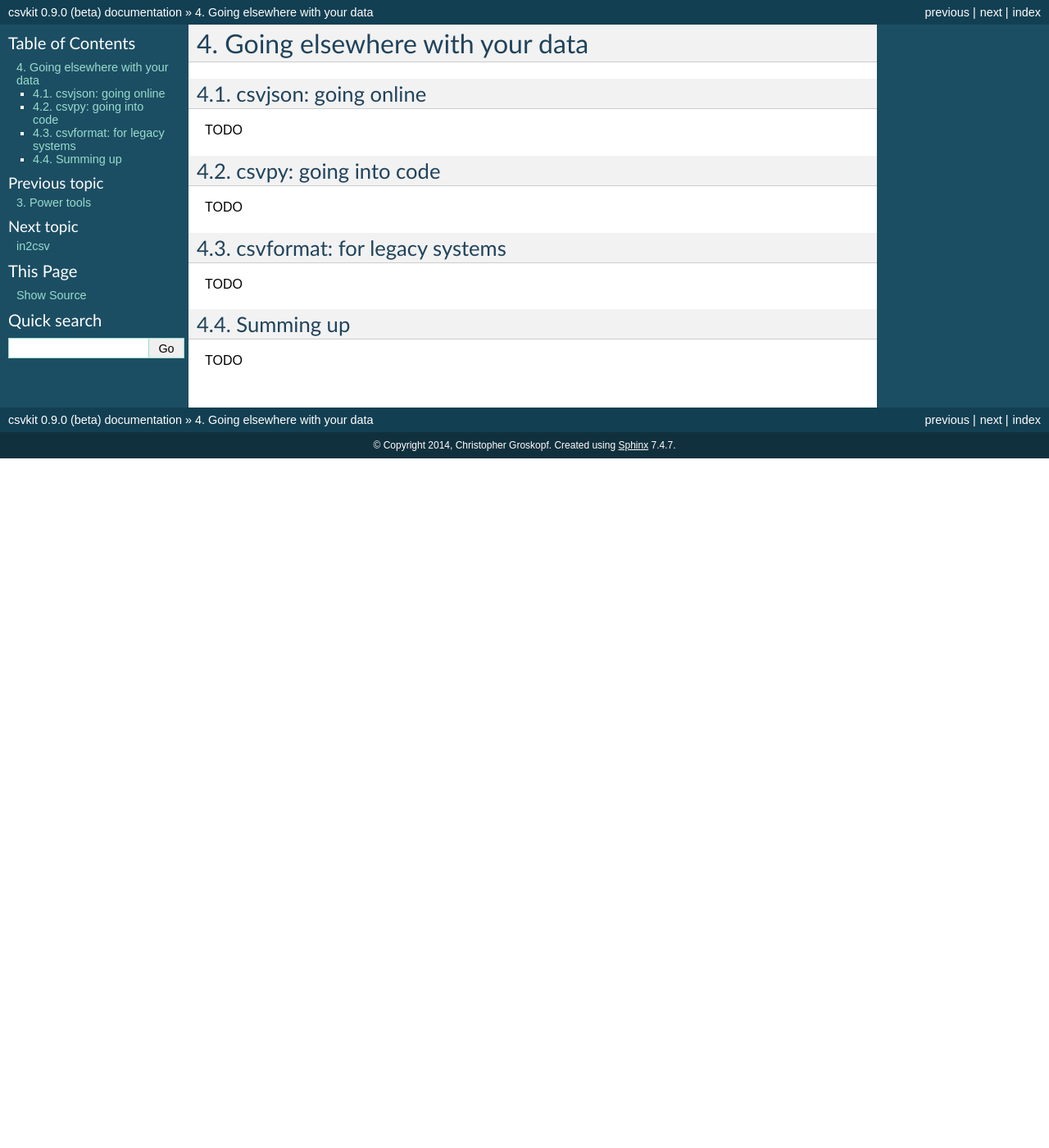
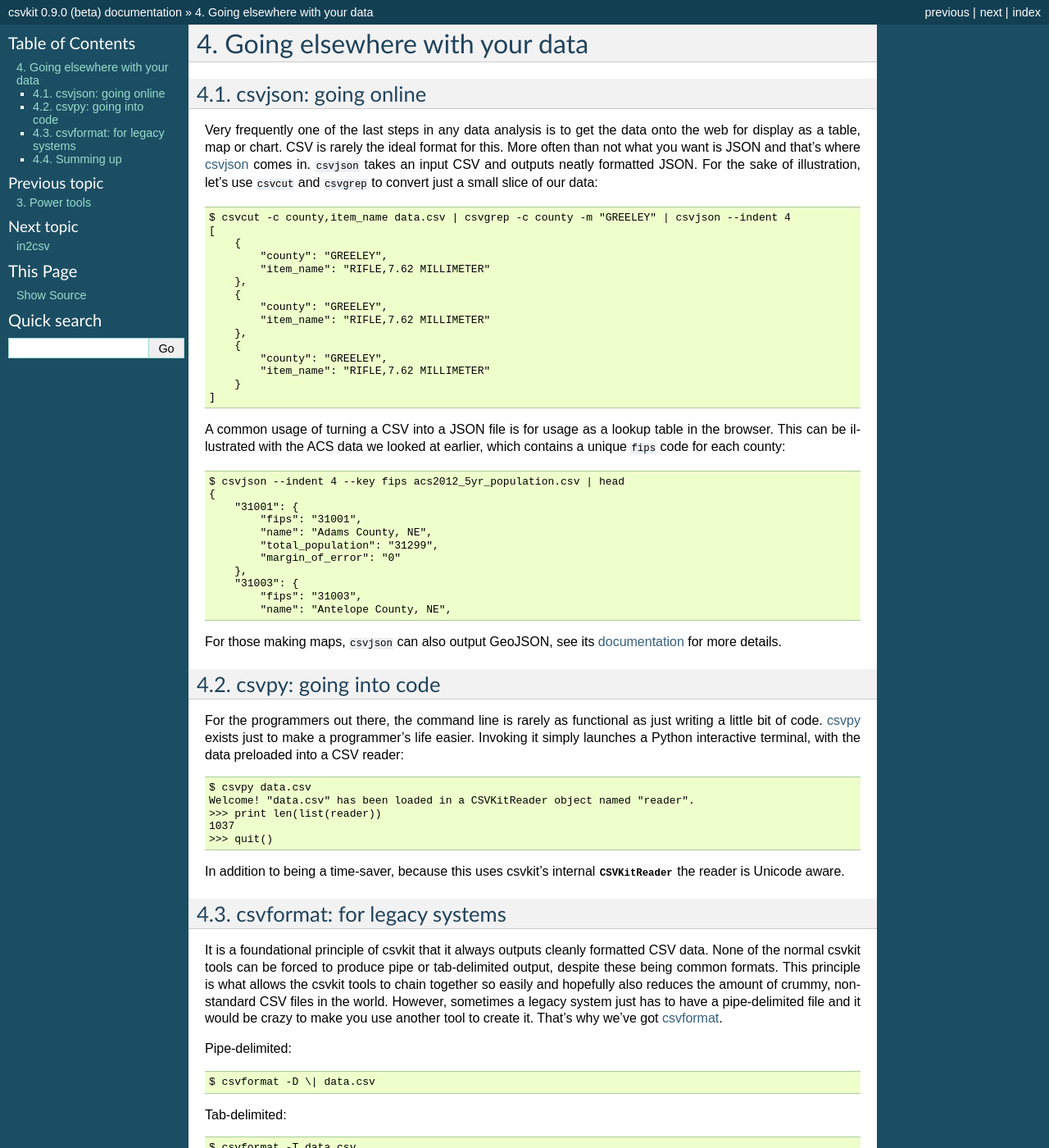
Before and after one commit to wireservice/csvkit, a Sphinx documentation site: the page built from docs/tutorial/4_going_elsewhere.rst, in a window 1280 px wide and 1400 px high. Shown: the whole window at 82% size. Built offline with Sphinx 7.4.7, drawn with Linux system fonts in a browser that asks for light colours; some of the changed text lies outside the part shown.

Commit message:
Finish tutorial. Closes #32.

```diff
--- a/docs/scripts/sql2csv.rst
+++ b/docs/scripts/sql2csv.rst
@@ -24,7 +24,7 @@ Executes arbitrary commands against a SQL database and outputs the results as a
       --db CONNECTION_STRING
                             An sqlalchemy connection string to connect to a
                             database.
-      -q QUERY, --query QUERY
+      --query QUERY
                             The SQL query to execute. If specified, it overrides
                             FILE and STDIN.
       -H, --no-header-row   Do not output column names.
--- a/docs/tutorial/4_going_elsewhere.rst
+++ b/docs/tutorial/4_going_elsewhere.rst
@@ -5,19 +5,79 @@ Going elsewhere with your data
 csvjson: going online
 =====================
 
-TODO
+Very frequently one of the last steps in any data analysis is to get the data onto the web for display as a table, map or chart. CSV is rarely the ideal format for this. More often than not what you want is JSON and that's where :doc:`/scripts/csvjson` comes in. ``csvjson`` takes an input CSV and outputs neatly formatted JSON. For the sake of illustration, let's use ``csvcut`` and ``csvgrep`` to convert just a small slice of our data::
+
+    $ csvcut -c county,item_name data.csv | csvgrep -c county -m "GREELEY" | csvjson --indent 4
+    [
+        {
+            "county": "GREELEY",
+            "item_name": "RIFLE,7.62 MILLIMETER"
+        },
+        {
+            "county": "GREELEY",
+            "item_name": "RIFLE,7.62 MILLIMETER"
+        },
+        {
+            "county": "GREELEY",
+            "item_name": "RIFLE,7.62 MILLIMETER"
+        }
+    ]
+
+A common usage of turning a CSV into a JSON file is for usage as a lookup table in the browser. This can be illustrated with the ACS data we looked at earlier, which contains a unique ``fips`` code for each county::
+
+    $ csvjson --indent 4 --key fips acs2012_5yr_population.csv | head
+    {
+        "31001": {
+            "fips": "31001",
+            "name": "Adams County, NE",
+            "total_population": "31299",
+            "margin_of_error": "0"
+        },
+        "31003": {
+            "fips": "31003",
+            "name": "Antelope County, NE",
+
+For those making maps, ``csvjson`` can also output GeoJSON, see its :doc:`documentation </scripts/csvjson>` for more details.
 
 csvpy: going into code
 ======================
 
-TODO
+For the programmers out there, the command line is rarely as functional as just writing a little bit of code. :doc:`/scripts/csvpy` exists just to make a programmer's life easier. Invoking it simply launches a Python interactive terminal, with the data preloaded into a CSV reader::
+
+    $ csvpy data.csv
+    Welcome! "data.csv" has been loaded in a CSVKitReader object named "reader".
+    >>> print len(list(reader))
+    1037
+    >>> quit()
+
+In addition to being a time-saver, because this uses csvkit's internal :class:`CSVKitReader` the reader is Unicode aware.
 
 csvformat: for legacy systems
 =============================
 
-TODO
+It is a foundational principle of csvkit that it always outputs cleanly formatted CSV data. None of the normal csvkit tools can be forced to produce pipe or tab-delimited output, despite these being common formats. This principle is what allows the csvkit tools to chain together so easily and hopefully also reduces the amount of crummy, non-standard CSV files in the world. However, sometimes a legacy system just has to have a pipe-delimited file and it would be crazy to make you use another tool to create it. That's why we've got :doc:`/scripts/csvformat`.
+
+Pipe-delimited::
+
+    $ csvformat -D \| data.csv
+
+Tab-delimited::
+
+    $ csvformat -T data.csv
+
+Quote every cell::
+
+    $ csvformat -U 1 data.csv
+
+Ampersand-delimited, dollar-signs for quotes, quote all strings, and asterisk for line endings::
+
+    $ csvformat -D \& -Q \$ -U 2 -M \* data.csv
+
+You get the picture.
 
 Summing up
 ==========
 
-TODO
+Thus concludes the csvkit tutorial. At this point, I hope, you have a sense a breadth of possibilities these tools open up with a relative small number of command line tools. Of course, this tutorial has only scratched the surface of the available options, so remember to check the documentation for each tool as well.
+
+So armed, go forth and expand the empire of the king of tabular file formats.
```
Also changed, not shown: docs/tutorial/3_power_tools.rst (+19 -28 lines), 3 other files.
